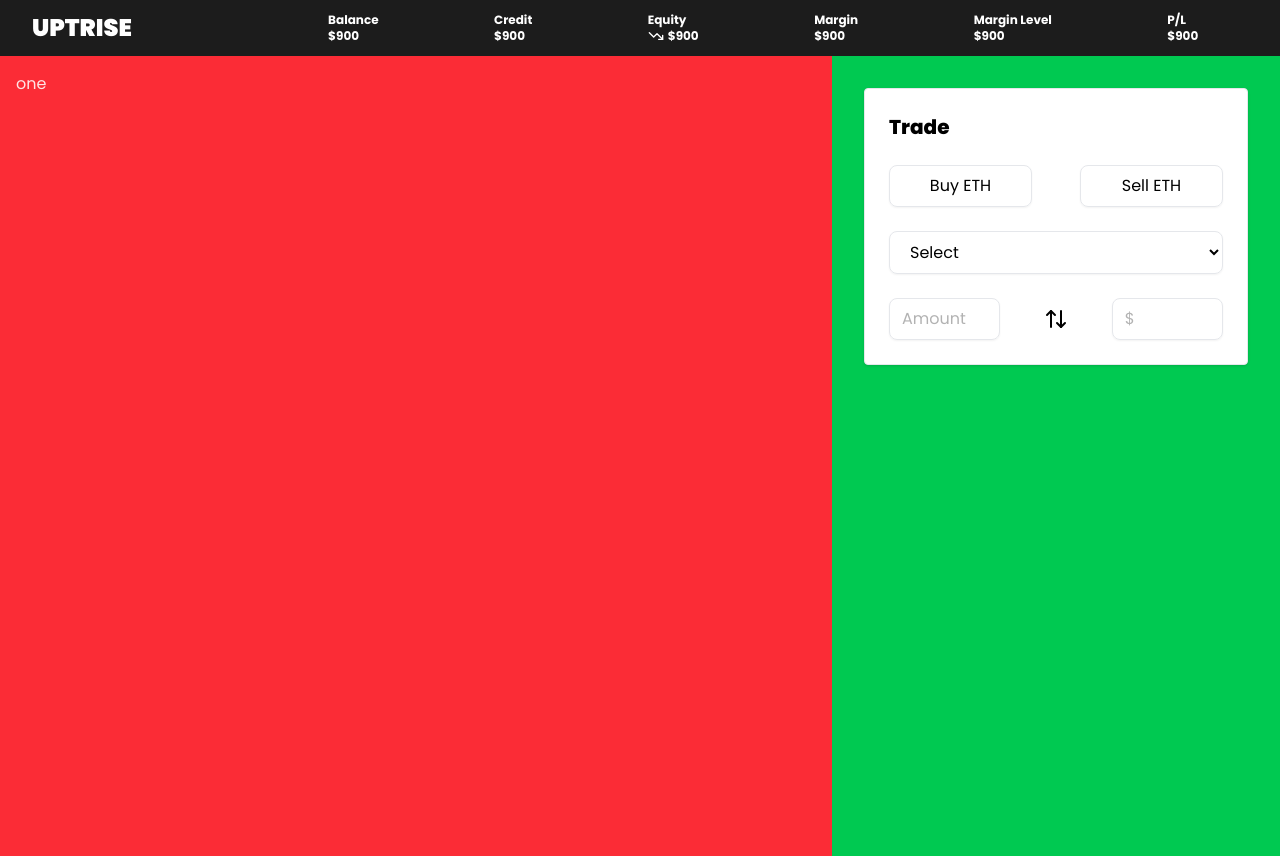
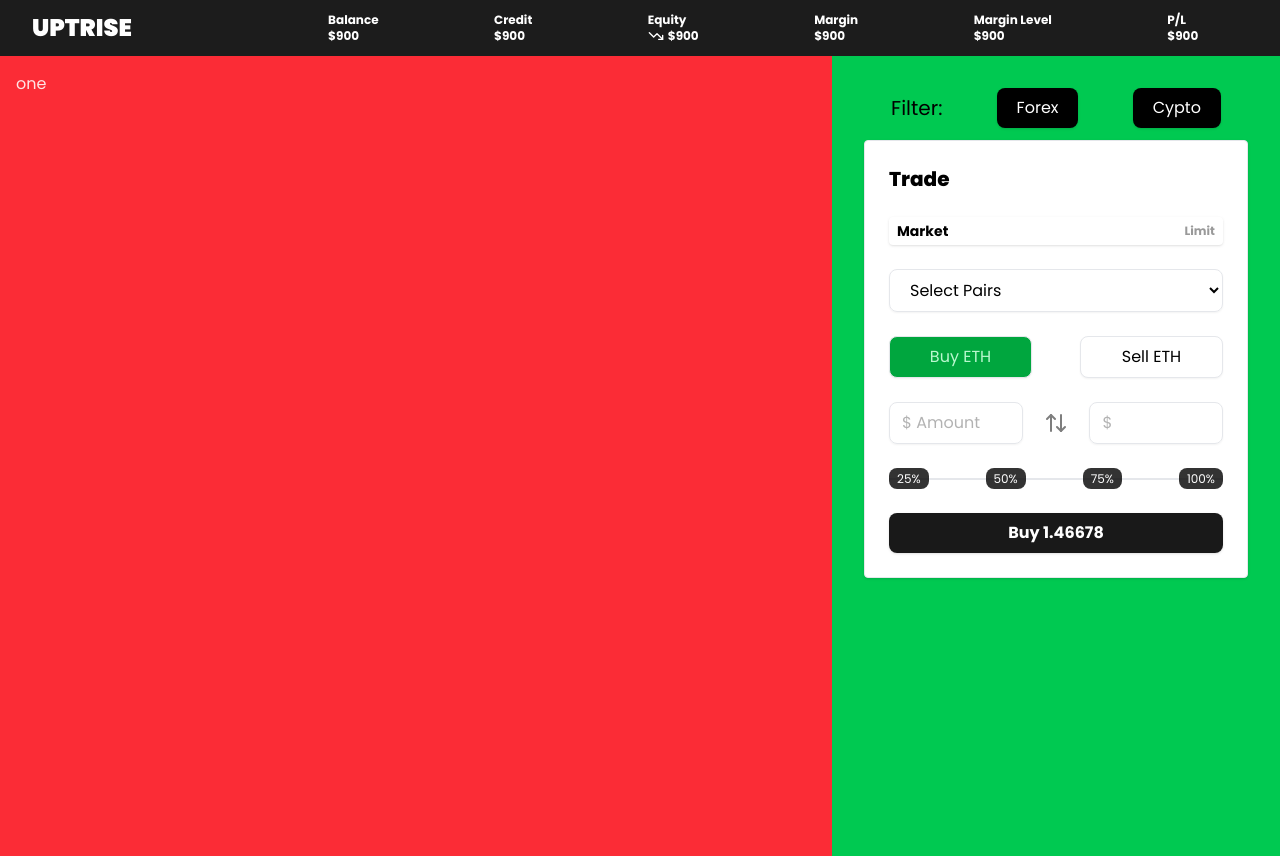
Before and after one commit to brytoz/trader, a React (Vite) app: page / in a window 1280 px wide. Built offline with nearby package versions, Linux system fonts and the light colour scheme.

Commit message:
trade screen

```diff
--- a/src/components/Trade.tsx
+++ b/src/components/Trade.tsx
@@ -1,19 +1,37 @@
 import { ArrowUpDown } from "lucide-react";
-import React from "react";
+import React, { useState } from "react";
 
 const Trade: React.FC = () => {
+  const [orderType, setOrderType] = useState("market");
+  const [buyOrder, setBuyOrder] = useState(true);
+
   return (
     <div className="w-full rounded h-auto border border-gray-200 shadow p-6 flex flex-col gap-6 bg-white text-black">
       <div className="text-xl font-extrabold text-black">Trade</div>
-      <div className="flex w-full justify-between space-x-12">
-        <div className="rounded-lg border border-gray-200 shadow-xs px-4 py-2 w-full text-center cursor-pointer transition-all duration-500  text-black text-muted-foreground">
-          Buy ETH
+
+      <div className="flex justify-between items-center  shadow-sm rounded ">
+        <div
+          onClick={() => setOrderType("market")}
+          className={` font-bold px-2 py-1 rounded   active:bg-black active:text-white  cursor-pointer transition-all duration-500 ${
+            orderType === "market"
+              ? "text-sm text-black"
+              : "text-xs text-black/40 "
+          }  `}
+        >
+          Market
         </div>
-        <div className="rounded-lg border border-gray-200 shadow-xs px-4 py-2 w-full text-center cursor-pointer transition-all duration-500  text-black">
-          Sell ETH
+
+        <div
+          onClick={() => setOrderType("limit")}
+          className={` font-bold px-2 py-1 rounded  active:bg-black active:text-white  cursor-pointer transition-all duration-500 ${
+            orderType !== "market"
+              ? "text-sm text-black"
+              : "text-xs text-black/40 "
+          }  `}
+        >
+          Limit
         </div>
       </div>
-
       <div className="w-full">
         <select
           name=""
@@ -21,28 +39,47 @@ const Trade: React.FC = () => {
           className="rounded-lg w-full shadow-xs py-2 px-4 border border-gray-200"
         >
           <option className="pr-2" value="one">
-            Select
+            Select Pairs
           </option>
-          <option value="one">Select</option>
-          <option value="one">Select</option>
-          <option value="one">Select</option>
+          <option value="one">ETH/DOGE</option>
+          <option value="one">ETH/BTC</option>
+          <option value="one">ETH/BNB</option>
         </select>
       </div>
 
+      <div className="flex w-full justify-between space-x-12">
+        <div
+          onClick={() => setBuyOrder(true)}
+          className={`rounded-lg border border-gray-200 shadow-xs px-4 py-2 w-full text-center cursor-pointer transition-all duration-500   ${
+            buyOrder ? "text-green-200  bg-green-600" : "text-black  bg-white"
+          }`}
+        >
+          Buy ETH
+        </div>
+        <div
+          onClick={() => setBuyOrder(false)}
+          className={`rounded-lg border border-gray-200 shadow-xs px-4 py-2 w-full text-center cursor-pointer transition-all duration-500    ${
+            !buyOrder ? "text-red-200  bg-red-600" : "text-black  bg-white"
+          }`}
+        >
+          Sell ETH
+        </div>
+      </div>
+
       <div className="flex items-center justify-between w-full">
-        <div className="w-1/3">
+        <div className="w-[40%]">
           <input
-            className="rounded-lg placeholder:text-black/30 px-3 border border-gray-200 shadow-xs py-2 w-full"
-            placeholder="Amount"
+            className="rounded-lg placeholder:text-black/30 px-3 border border-gray-200 shadow-xs py-2 w-full "
+            placeholder="$ Amount"
             type="text"
             name=""
             id=""
           />
         </div>
-        <div className="w-1/3 flex justify-center">
-          <ArrowUpDown className="w-6 h-6 text-muted-foreground" />
+        <div className="w-[20%] flex justify-center">
+          <ArrowUpDown className="w-6 h-6 opacity-50" />
         </div>
-        <div className="w-1/3">
+        <div className="w-[40%]">
           <input
             className="rounded-lg placeholder:text-black/30 px-3 border border-gray-200 shadow-xs py-2 w-full"
             placeholder="$"
@@ -53,6 +90,39 @@ const Trade: React.FC = () => {
           />
         </div>
       </div>
+
+      {orderType === "limit" ? (
+        <div className="transition-all duration-500 w-full">
+          <input
+            className="rounded-lg placeholder:text-black/30 px-3 border border-gray-200 shadow-xs py-2 w-full text-center"
+            placeholder="1.2232"
+            type="text"
+            name=""
+            id=""
+          />
+        </div>
+      ) : null}
+
+      <div className="flex items-center justify-between text-xs gap-4 relative">
+        <div className="border border-gray-200 w-full absolute " />
+        <div className="bg-black/80 hover:bg-black text-white rounded-lg px-2 py-[2.5px] cursor-pointer z-5">
+          25%
+        </div>
+        <div className="bg-black/80 hover:bg-black text-white rounded-lg px-2 py-[2.5px] cursor-pointer z-5">
+          50%
+        </div>
+        <div className="bg-black/80 hover:bg-black text-white rounded-lg px-2 py-[2.5px] cursor-pointer z-5">
+          75%
+        </div>
+        <div className="bg-black/80 hover:bg-black text-white rounded-lg px-2 py-[2.5px] cursor-pointer z-5">
+          100%
+        </div>
+      </div>
+      <div className="w-full">
+        <button className=" w-full bg-black/90 rounded-lg py-2 px-4  font-bold text-center bg-black text-white cursor-pointer shadow-sm ">
+          Buy {"  "}1.46678
+        </button>
+      </div>
     </div>
   );
 };
--- a/src/pages/Index.tsx
+++ b/src/pages/Index.tsx
@@ -10,10 +10,15 @@ const Index: React.FC = () => {
       <div className="w-full flex">
         <div className="w-[65%] bg-red-500 p-4">one</div>
         <div className="w-[35%] bg-green-500 p-8 h-screen">
+          <div className="flex items-center justify-around mb-3">
+            <div className="text-xl text-black">Filter:</div>
+            <div className="rounded-lg shadow-sm px-5 py-2 bg-black text-white cursor-pointer" onClick={() => alert("allal")}>Forex</div>
+            <div className="rounded-lg shadow-sm px-5 py-2 bg-black text-white cursor-pointer" onClick={() => alert("allal")}>Cypto</div>
+          </div>
+
           <Trade />
         </div>
       </div>
-
     </div>
   );
 };
```
